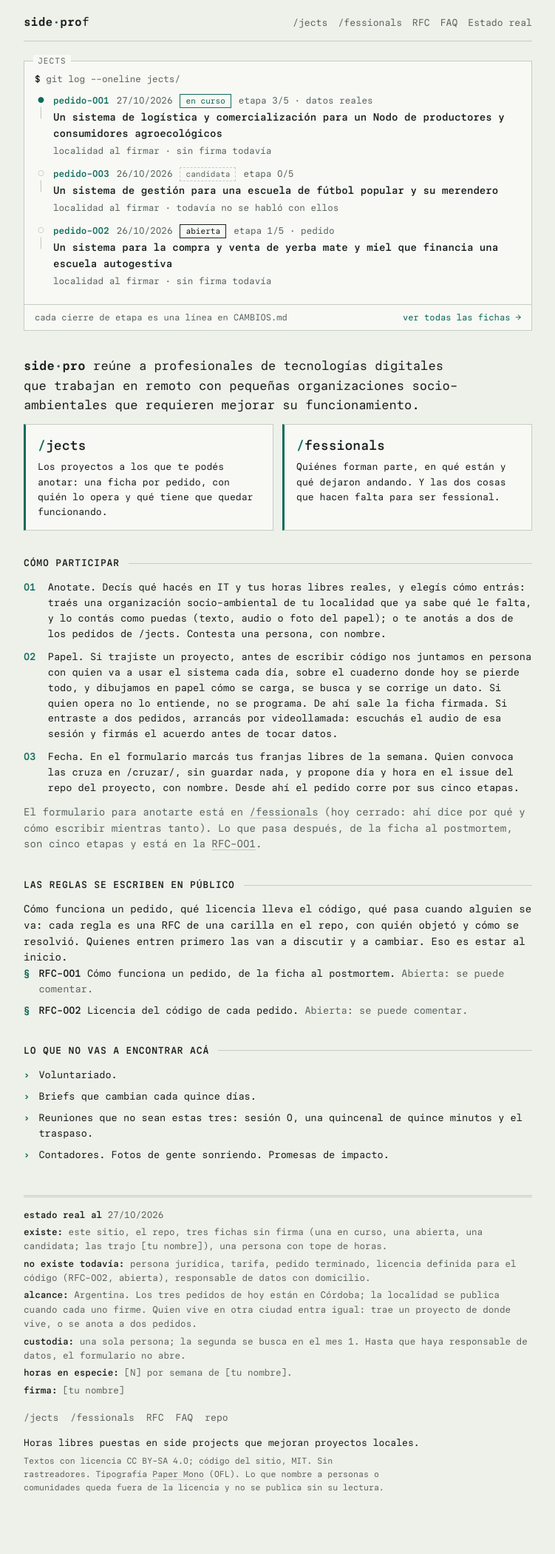
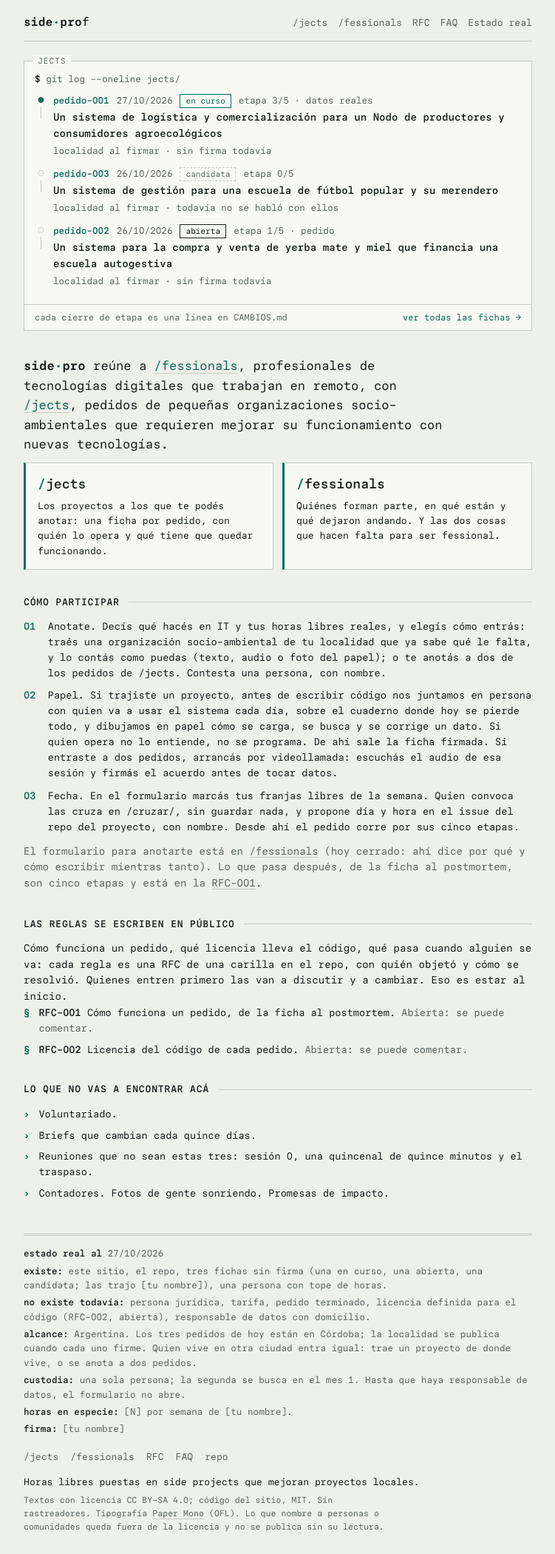
Before and after one commit to sideproorg/sidepro.github.io, a Jekyll site: the page built from index.html, in a window 1280 px wide. Shown: the whole page at 74% size, without its empty margins (264-1015 px from the left). Built offline with Jekyll 4.4.1, drawn with Linux system fonts in a browser that asks for light colours; before the commit the page ends 2048 px from its top, so only the background shows below that.

Commit message:
Portada: el texto de presentación nombra /fessionals y /jects como links y cierra con "con nuevas tecnologías"
Co-Authored-By: Claude Fable 5.1 <noreply@anthropic.com>
Claude-Session: https://claude.ai/code/session_01WyQD6qD1Gcs4Ff6pyMCYHH

```diff
--- a/assets/css/sidepro.css
+++ b/assets/css/sidepro.css
@@ -67,6 +67,8 @@ h3 a { text-decoration: none; }
 p { margin: 0; }
 p + p, p + ul, p + ol, ul + p, ol + p, p + .doors, p + .people, p + form, p + table { margin-top: 12px; }
 .lead { font-size: 15px; line-height: 1.6; max-width: 62ch; }
+.lead a.ruta { color: var(--accent); text-decoration: none; border-bottom: 1px solid var(--line); }
+.lead a.ruta:hover, .lead a.ruta:focus-visible { border-bottom-color: var(--accent); }
 .lead.grande { font-size: 17px; line-height: 1.55; max-width: 58ch; text-wrap: pretty; }
 .visually-hidden { position: absolute; width: 1px; height: 1px; overflow: hidden; clip: rect(0 0 0 0); white-space: nowrap; }
 .muted { color: var(--muted); }
--- a/index.html
+++ b/index.html
@@ -1,6 +1,6 @@
 ---
 title: ""
-description: "Profesionales de tecnologías digitales que trabajan en remoto y pequeñas organizaciones socio-ambientales que requieren mejorar su funcionamiento."
+description: "Profesionales de tecnologías digitales que trabajan en remoto y pequeñas organizaciones socio-ambientales que requieren mejorar su funcionamiento con nuevas tecnologías."
 ---
 <section>
   {% include jects-log.html %}
@@ -8,7 +8,7 @@ description: "Profesionales de tecnologías digitales que trabajan en remoto y p
 
 <section>
   <h1 class="visually-hidden">sidepro</h1>
-  <p class="lead grande"><span class="mark inline">side<span class="dot">·</span>pro</span> reúne a profesionales de tecnologías digitales que trabajan en remoto con pequeñas organizaciones socio-ambientales que requieren mejorar su funcionamiento.</p>
+  <p class="lead grande"><span class="mark inline">side<span class="dot">·</span>pro</span> reúne a <a class="ruta" href="{{ '/fessionals/' | relative_url }}">/fessionals</a>, profesionales de tecnologías digitales que trabajan en remoto, con <a class="ruta" href="{{ '/jects/' | relative_url }}">/jects</a>, pedidos de pequeñas organizaciones socio-ambientales que requieren mejorar su funcionamiento con nuevas tecnologías.</p>
   <div class="doors">
     <a class="door" href="{{ '/jects/' | relative_url }}">
       <span class="path">/<b>jects</b></span>
```
